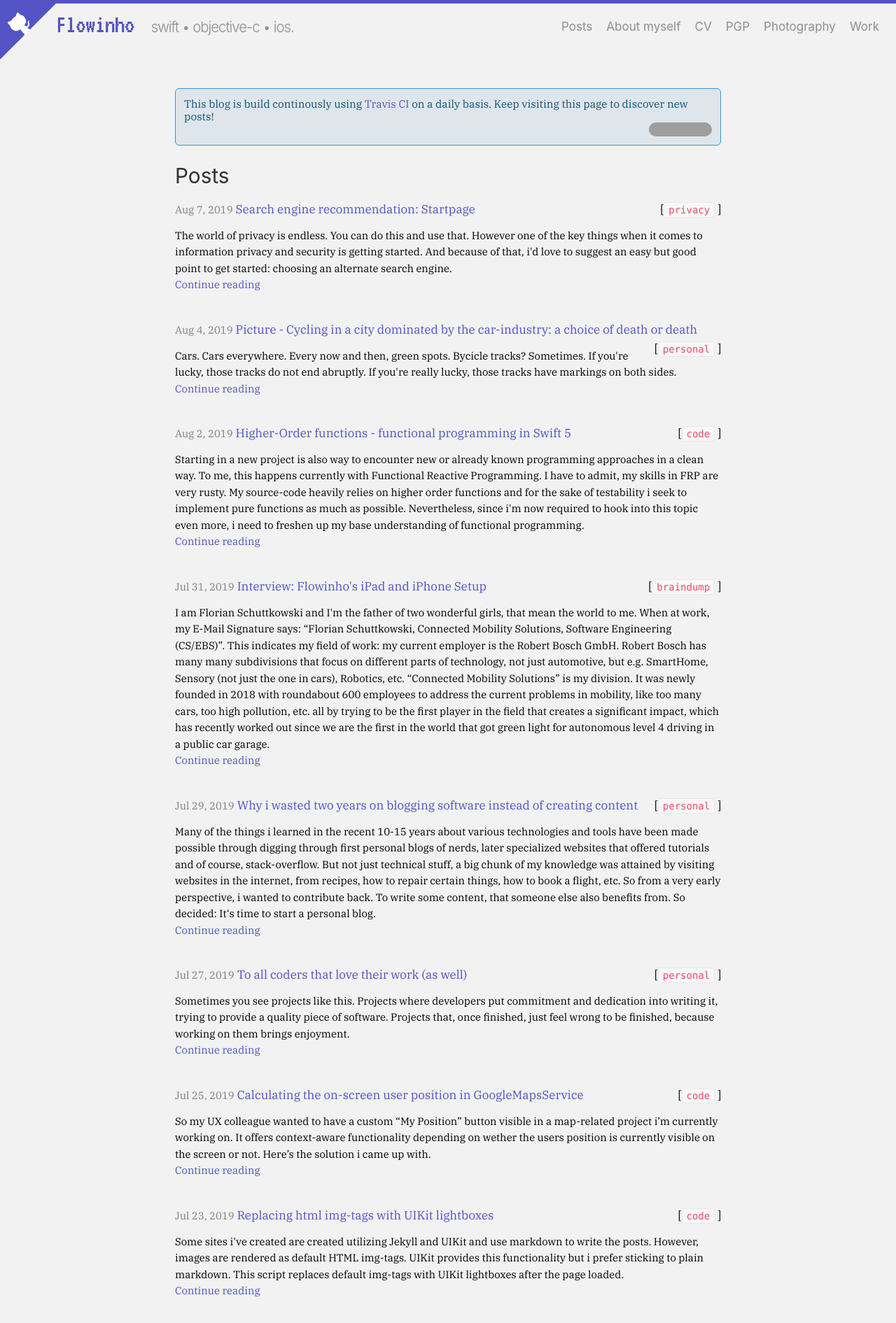
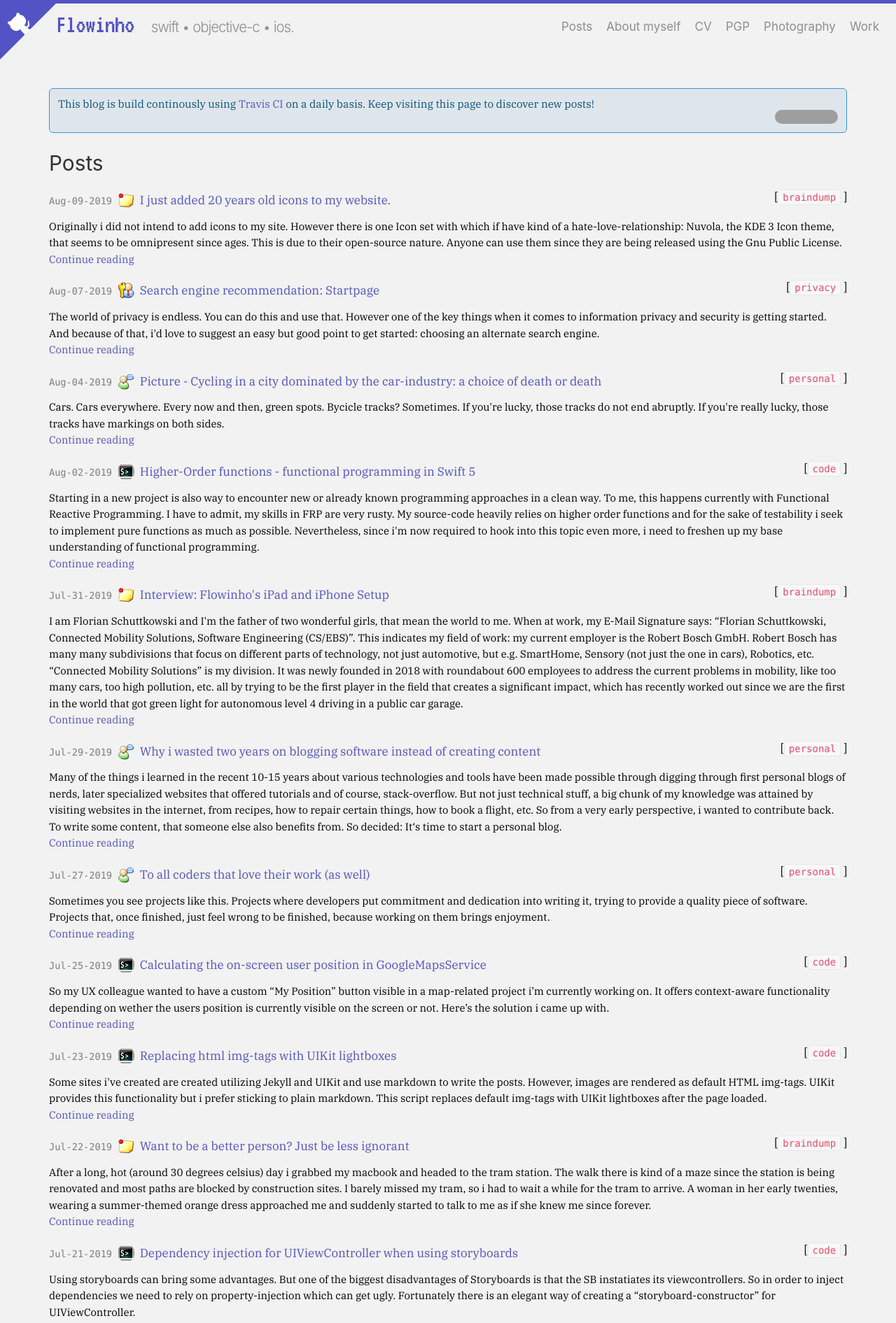
Before and after one commit to flowinho/flowinho.github.io, a Jekyll site: the page built from index.md, in a window 1280 px wide. Shown: the top 1891 px of the page at 70% size. Built offline with Jekyll 4.4.1, drawn with Linux system fonts in a browser that asks for light colours; some of the changed text lies outside the part shown; grey boxes are pictures that could not be loaded.

Commit message:
Post Nuvola Icons

```diff
--- a/_layouts/home.html
+++ b/_layouts/home.html
@@ -14,11 +14,29 @@ layout: default
     <ul class="post-list">
       {%- for post in site.posts -%}
       <li>
-        {%- assign date_format = site.minima.date_format | default: "%b %-d, %Y" -%}
+        {%- assign date_format = site.minima.date_format | default: "%b-%d-%Y" -%}
         <span class="post-meta">{{ post.date | date: date_format }}</span>
         <span>
           <a class="post-link" href="{{ post.url | relative_url }}">
-            {{ post.title | escape }}
+
+            {% for tag in post.tags %}
+              {% capture tag_name %}{{ tag }}{% endcapture %}
+                {% if tag_name == "code" %}
+                  &nbsp;<span class="tag-image"><img src="{{"/assets/NuvolaGPL/C30_Konsole.png" | relative_url}}"></span>&nbsp;
+                {% elsif tag_name == "games" %}
+                  &nbsp;<span class="tag-image"><img src="{{"/assets/NuvolaGPL/C62_Tux.png" | relative_url}}"></span>&nbsp;
+                {% elsif tag_name == "personal" %}
+                  &nbsp;<span class="tag-image"><img src="{{"/assets/NuvolaGPL/C05_Edu_Languages.png" | relative_url}}"></span>&nbsp;
+                {% elsif tag_name == "privacy" %}
+                  &nbsp;<span class="tag-image"><img src="{{"/assets/NuvolaGPL/C58_KGPG.png" | relative_url}}"></span>&nbsp;
+                {% elsif tag_name == "security" %}
+                  &nbsp;<span class="tag-image"><img src="{{"/assets/NuvolaGPL/C13_KGPG_Key3.png" | relative_url}}"></span>&nbsp;
+                {% elsif tag_name == "apps" %}
+                  &nbsp;<span class="tag-image"><img src="{{"/assets/NuvolaGPL/C06_KCMDF.png" | relative_url}}"></span>&nbsp;
+                {% elsif tag_name == "braindump" %}
+                  &nbsp;<span class="tag-image"><img src="{{"/assets/NuvolaGPL/C44_KNotes.png" | relative_url}}"></span>&nbsp;
+                {% endif %}
+            {% endfor %}{{ post.title | escape }}
           </a>
         </span>
         <span class="float-right">
--- /dev/null
+++ b/_posts/braindump/2019-08-09-adding-kde-icons-to-my-site.md
@@ -0,0 +1,82 @@
+---
+layout: post
+title: "I just added 20 years old icons to my website."
+tags: braindump
+excerpt: "Originally i did not intend to add icons to my site. However there is one Icon set with which if have kind of a hate-love-relationship: Nuvola, the KDE 3 Icon theme, that seems to be omnipresent since ages. This is due to their open-source nature. Anyone can use them since they are being released using the Gnu Public License."
+---
+
+Originally i did not intend to add icons to my site. However there is one Icon set with which if have kind of a hate-love-relationship: Nuvola, the KDE 3 Icon theme, that seems to be omnipresent since _ages_. This is due to their open-source nature. Anyone can use them since they are being released using the Gnu Public License.
+
+I also love the way old-fashioned websites look. It's so code-y, so ascii, it's all about content, rather than high-design. And this is exactly why those old-fashioned icons are a funny addition to this site.
+
+Here they are, in all their nineties glory: <br />
+
+<div align="center"><img src="{{"/assets/NuvolaGPL/C00_Password.png" | relative_url}}">/C00_Password</div>
+<div align="center"><img src="{{"/assets/NuvolaGPL/C01_Package_Network.png" | relative_url}}">/C01_Package_Network</div>
+<div align="center"><img src="{{"/assets/NuvolaGPL/C02_MessageBox_Warning.png" | relative_url}}">/C02_MessageBox_Warning</div>
+<div align="center"><img src="{{"/assets/NuvolaGPL/C03_Server.png" | relative_url}}">/C03_Server</div>
+<div align="center"><img src="{{"/assets/NuvolaGPL/C04_Klipper.png" | relative_url}}">/C04_Klipper</div>
+<div align="center"><img src="{{"/assets/NuvolaGPL/C05_Edu_Languages.png" | relative_url}}">/C05_Edu_Languages</div>
+<div align="center"><img src="{{"/assets/NuvolaGPL/C06_KCMDF.png" | relative_url}}">/C06_KCMDF</div>
+<div align="center"><img src="{{"/assets/NuvolaGPL/C07_Kate.png" | relative_url}}">/C07_Kate</div>
+<div align="center"><img src="{{"/assets/NuvolaGPL/C08_Socket.png" | relative_url}}">/C08_Socket</div>
+<div align="center"><img src="{{"/assets/NuvolaGPL/C09_Identity.png" | relative_url}}">/C09_Identity</div>
+<div align="center"><img src="{{"/assets/NuvolaGPL/C10_Kontact.png" | relative_url}}">/C10_Kontact</div>
+<div align="center"><img src="{{"/assets/NuvolaGPL/C11_Camera.png" | relative_url}}">/C11_Camera</div>
+<div align="center"><img src="{{"/assets/NuvolaGPL/C12_IRKickFlash.png" | relative_url}}">/C12_IRKickFlash</div>
+<div align="center"><img src="{{"/assets/NuvolaGPL/C13_KGPG_Key3.png" | relative_url}}">/C13_KGPG_Key3</div>
+<div align="center"><img src="{{"/assets/NuvolaGPL/C14_Laptop_Power.png" | relative_url}}">/C14_Laptop_Power</div>
+<div align="center"><img src="{{"/assets/NuvolaGPL/C15_Scanner.png" | relative_url}}">/C15_Scanner</div>
+<div align="center"><img src="{{"/assets/NuvolaGPL/C16_Mozilla_Firebird.png" | relative_url}}">/C16_Mozilla_Firebird</div>
+<div align="center"><img src="{{"/assets/NuvolaGPL/C17_CDROM_Unmount.png" | relative_url}}">/C17_CDROM_Unmount</div>
+<div align="center"><img src="{{"/assets/NuvolaGPL/C18_Display.png" | relative_url}}">/C18_Display</div>
+<div align="center"><img src="{{"/assets/NuvolaGPL/C19_Mail_Generic.png" | relative_url}}">/C19_Mail_Generic</div>
+<div align="center"><img src="{{"/assets/NuvolaGPL/C20_Misc.png" | relative_url}}">/C20_Misc</div>
+<div align="center"><img src="{{"/assets/NuvolaGPL/C21_KOrganizer.png" | relative_url}}">/C21_KOrganizer</div>
+<div align="center"><img src="{{"/assets/NuvolaGPL/C22_ASCII.png" | relative_url}}">/C22_ASCII</div>
+<div align="center"><img src="{{"/assets/NuvolaGPL/C23_Icons.png" | relative_url}}">/C23_Icons</div>
+<div align="center"><img src="{{"/assets/NuvolaGPL/C24_Connect_Established.png" | relative_url}}">/C24_Connect_Established</div>
+<div align="center"><img src="{{"/assets/NuvolaGPL/C25_Folder_Mail.png" | relative_url}}">/C25_Folder_Mail</div>
+<div align="center"><img src="{{"/assets/NuvolaGPL/C26_FileSave.png" | relative_url}}">/C26_FileSave</div>
+<div align="center"><img src="{{"/assets/NuvolaGPL/C27_NFS_Unmount.png" | relative_url}}">/C27_NFS_Unmount</div>
+<div align="center"><img src="{{"/assets/NuvolaGPL/C28_Message.png" | relative_url}}">/C28_Message</div>
+<div align="center"><img src="{{"/assets/NuvolaGPL/C29_KGPG_Term.png" | relative_url}}">/C29_KGPG_Term</div>
+<div align="center"><img src="{{"/assets/NuvolaGPL/C30_Konsole.png" | relative_url}}">/C30_Konsole</div>
+<div align="center"><img src="{{"/assets/NuvolaGPL/C31_FilePrint.png" | relative_url}}">/C31_FilePrint</div>
+<div align="center"><img src="{{"/assets/NuvolaGPL/C32_FSView.png" | relative_url}}">/C32_FSView</div>
+<div align="center"><img src="{{"/assets/NuvolaGPL/C33_Run.png" | relative_url}}">/C33_Run</div>
+<div align="center"><img src="{{"/assets/NuvolaGPL/C34_Configure.png" | relative_url}}">/C34_Configure</div>
+<div align="center"><img src="{{"/assets/NuvolaGPL/C35_KRFB.png" | relative_url}}">/C35_KRFB</div>
+<div align="center"><img src="{{"/assets/NuvolaGPL/C36_Ark.png" | relative_url}}">/C36_Ark</div>
+<div align="center"><img src="{{"/assets/NuvolaGPL/C37_KPercentage.png" | relative_url}}">/C37_KPercentage</div>
+<div align="center"><img src="{{"/assets/NuvolaGPL/C38_Samba_Unmount.png" | relative_url}}">/C38_Samba_Unmount</div>
+<div align="center"><img src="{{"/assets/NuvolaGPL/C39_History.png" | relative_url}}">/C39_History</div>
+<div align="center"><img src="{{"/assets/NuvolaGPL/C40_Mail_Find.png" | relative_url}}">/C40_Mail_Find</div>
+<div align="center"><img src="{{"/assets/NuvolaGPL/C41_VectorGfx.png" | relative_url}}">/C41_VectorGfx</div>
+<div align="center"><img src="{{"/assets/NuvolaGPL/C42_KCMMemory.png" | relative_url}}">/C42_KCMMemory</div>
+<div align="center"><img src="{{"/assets/NuvolaGPL/C43_Trashcan_Full.png" | relative_url}}">/C43_Trashcan_Full</div>
+<div align="center"><img src="{{"/assets/NuvolaGPL/C44_KNotes.png" | relative_url}}">/C44_KNotes</div>
+<div align="center"><img src="{{"/assets/NuvolaGPL/C45_Cancel.png" | relative_url}}">/C45_Cancel</div>
+<div align="center"><img src="{{"/assets/NuvolaGPL/C46_Help.png" | relative_url}}">/C46_Help</div>
+<div align="center"><img src="{{"/assets/NuvolaGPL/C47_KPackage.png" | relative_url}}">/C47_KPackage</div>
+<div align="center"><img src="{{"/assets/NuvolaGPL/C48_Folder.png" | relative_url}}">/C48_Folder</div>
+<div align="center"><img src="{{"/assets/NuvolaGPL/C49_Folder_Blue_Open.png" | relative_url}}">/C49_Folder_Blue_Open</div>
+<div align="center"><img src="{{"/assets/NuvolaGPL/C50_Folder_Tar.png" | relative_url}}">/C50_Folder_Tar</div>
+<div align="center"><img src="{{"/assets/NuvolaGPL/C51_Decrypted.png" | relative_url}}">/C51_Decrypted</div>
+<div align="center"><img src="{{"/assets/NuvolaGPL/C52_Encrypted.png" | relative_url}}">/C52_Encrypted</div>
+<div align="center"><img src="{{"/assets/NuvolaGPL/C53_Apply.png" | relative_url}}">/C53_Apply</div>
+<div align="center"><img src="{{"/assets/NuvolaGPL/C54_Signature.png" | relative_url}}">/C54_Signature</div>
+<div align="center"><img src="{{"/assets/NuvolaGPL/C55_Thumbnail.png" | relative_url}}">/C55_Thumbnail</div>
+<div align="center"><img src="{{"/assets/NuvolaGPL/C56_KAddressBook.png" | relative_url}}">/C56_KAddressBook</div>
+<div align="center"><img src="{{"/assets/NuvolaGPL/C57_View_Text.png" | relative_url}}">/C57_View_Text</div>
+<div align="center"><img src="{{"/assets/NuvolaGPL/C58_KGPG.png" | relative_url}}">/C58_KGPG</div>
+<div align="center"><img src="{{"/assets/NuvolaGPL/C59_Package_Development.png" | relative_url}}">/C59_Package_Development</div>
+<div align="center"><img src="{{"/assets/NuvolaGPL/C60_KFM_Home.png" | relative_url}}">/C60_KFM_Home</div>
+<div align="center"><img src="{{"/assets/NuvolaGPL/C61_Services.png" | relative_url}}">/C61_Services</div>
+<div align="center"><img src="{{"/assets/NuvolaGPL/C62_Tux.png" | relative_url}}">/C62_Tux</div>
+<div align="center"><img src="{{"/assets/NuvolaGPL/C63_Feather.png" | relative_url}}">/C63_Feather</div>
+<div align="center"><img src="{{"/assets/NuvolaGPL/C64_Apple.png" | relative_url}}">/C64_Apple</div>
+<div align="center"><img src="{{"/assets/NuvolaGPL/C65_W.png" | relative_url}}">/C65_W</div>
+<div align="center"><img src="{{"/assets/NuvolaGPL/C66_Money.png" | relative_url}}">/C66_Money</div>
+<div align="center"><img src="{{"/assets/NuvolaGPL/C67_Certificate.png" | relative_url}}">/C67_Certificate</div>
+<div align="center"><img src="{{"/assets/NuvolaGPL/C68_Smartphone.png" | relative_url}}">/C68_Smartphone</div>
--- a/_sass/minima.scss
+++ b/_sass/minima.scss
@@ -38,10 +38,10 @@ $grey-color-dark: darken($grey-color, 25%) !default;
 $table-text-align: left !default;
 
 // Width of the content area
-$content-width: 840px !default;
+$content-width: 1200px !default;
 
 $on-palm: 600px !default;
-$on-laptop: 840px !default;
+$on-laptop: 1200px !default;
 
 // Use media queries like this:
 // @include media-query($on-palm) {
--- a/_sass/minima/_base.scss
+++ b/_sass/minima/_base.scss
@@ -71,6 +71,25 @@ margin-right: auto;
 }
 
 
+span.img {
+  display: inline-block;
+}
+
+.tag-image {
+  display: inline-block;
+  height: 24px;
+  width: 24px;
+  position: relative;
+  bottom: -6px;
+}
+
+.tag-image-header {
+  display: inline-block;
+  height: 48px;
+  width: 48px;
+  position: relative;
+  bottom: -6px;
+}
 
 /**
  * Figures
--- a/_sass/minima/_layout.scss
+++ b/_sass/minima/_layout.scss
@@ -243,14 +243,17 @@
   list-style: none;
 
   > li {
-    margin-bottom: $spacing-unit * 1.3;
+    margin-bottom: $spacing-unit * 0.5;
   }
 }
 
 .post-meta {
-  font-size: $small-font-size;
+  /*font-size: $small-font-size;*/
+  @include relative-font-size(0.8);
   color: $grey-color;
+  font-family: Consolas, Monaco, 'Andale Mono', 'Ubuntu Mono', monospace;
 }
+
 
 .post-link {
   // display: block;
```
Also changed, not shown: _layouts/post.html (+22 -2 lines), _posts/privacy/2019-08-07-search-engine-startpage.md (renamed from _posts/braindump/2019-08-07-search-engine-startpage.md), 2 other files.
